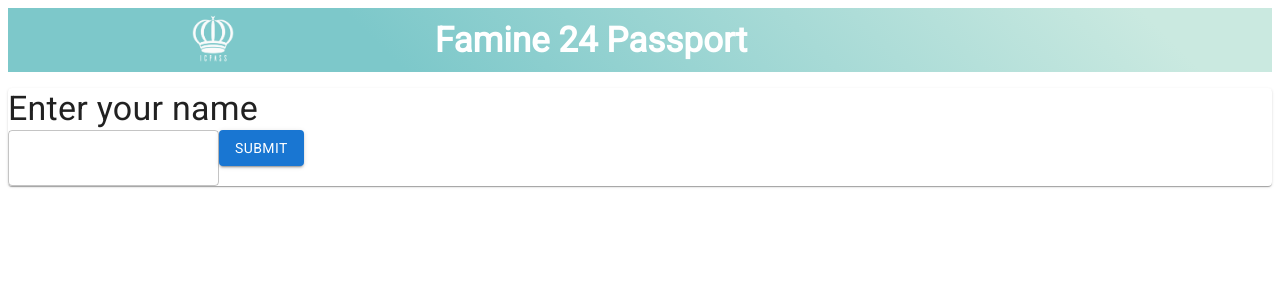
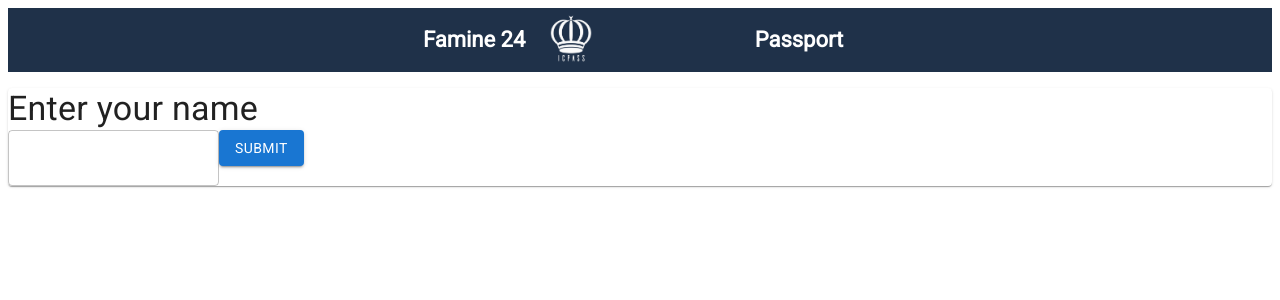
Before and after one commit to cst0313/icpass-famine-2024, a React (Create React App) app in the folder famine-lifemon/: page / in a window 1280 px wide. Shown: the top 300 px of the page. Built offline with nearby package versions, Linux system fonts and the light colour scheme; no server answers.

Commit message:
changed bk color and format

```diff
--- a/famine-lifemon/src/components/Title.js
+++ b/famine-lifemon/src/components/Title.js
@@ -6,22 +6,32 @@ import { palette } from '@mui/system';
 
 export default function Title() {
 	return (
-		<Box sx={{background:'linear-gradient(45deg, #7DC8CA 30%, #CAE9E0 90%)', p:0,m:-2}}>
-			<Grid container spacing={2} direction="row" justify="center" alignItems="center" alignContent="center">
-				<Grid item xs={4} align="center" justifyContent="center">
+		<Box sx={{background:"#1F3149", p:0,m:-2}}>
+			<Grid container spacing={2} direction="row" >
+				<Grid item className="title" xs={5} p={0} style={{justifyContent:"flex-end", alignItems:"center"}}>
+					<Typography
+						variant="h5"
+						fontSize={22}
+						fontWeight='bold'
+						lineWeight={1}
+					>
+						Famine 24
+					</Typography>
+				</Grid>
+				<Grid item xs={2} style={{alignItems:"center"}} p={0}>
 					<img
 						className="logo"
 						src="passlogo.png"
 						alt="ICPASS logo"/>
 				</Grid>
-				<Grid item className="title" xs={8} p={0}>
+				<Grid item className="title" xs={5} p={0} style={{justifyContent:"flex-start", alignItems:"center"}}>
 					<Typography
 						variant="h5"
-						fontSize={35}
+						fontSize={22}
 						fontWeight='bold'
 						lineHeight={1}
 					>
-						Famine 24 Passport
+						Passport
 					</Typography>
 				</Grid>
 			</Grid>
```
